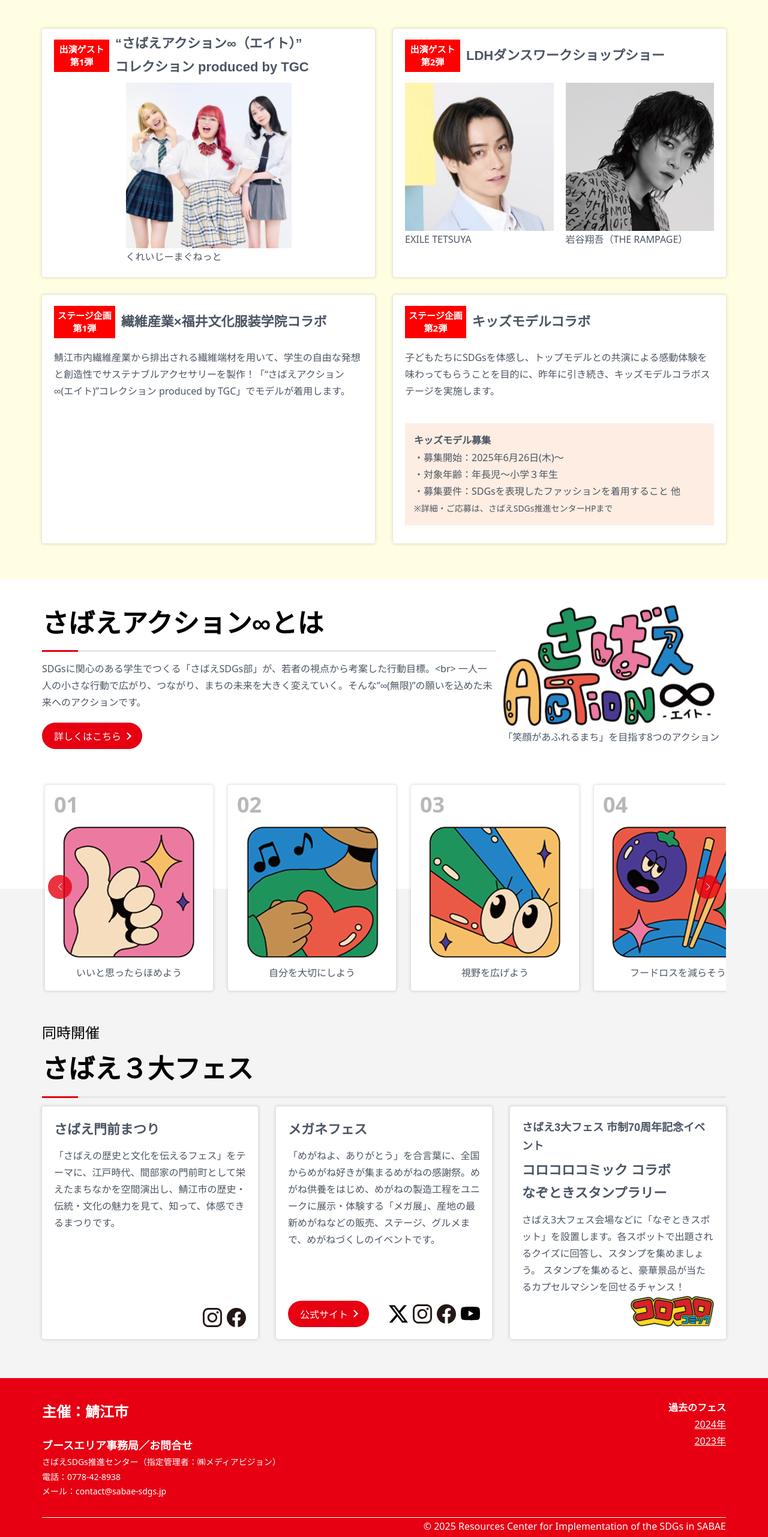
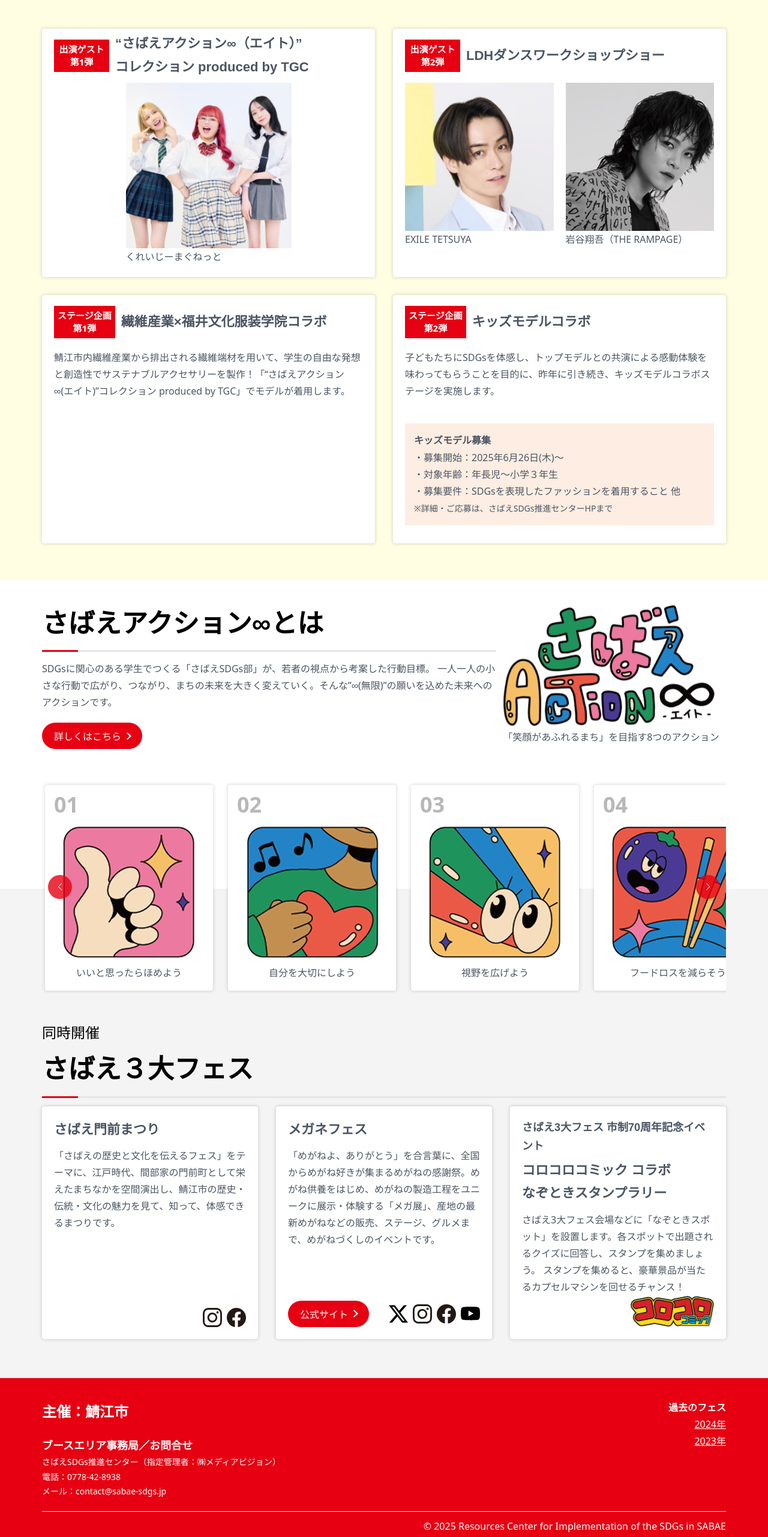
Before and after one commit to Ktjm-555/sabae-event-lp, a React (Vite) app in the folder sabae-event-lp/: page / in a window 1280 px wide. Shown: the part 1972-4535 px from the top of the page at 60% size. Built offline with nearby package versions, Linux system fonts and the light colour scheme; a web font is replaced by a local one.

Commit message:
カードタイトルラベル、コピーライトの修正、不要な改行タグ削除

```diff
--- a/sabae-event-lp/src/components/CardTitle.tsx
+++ b/sabae-event-lp/src/components/CardTitle.tsx
@@ -57,7 +57,8 @@
 `;
 
 const P_TitleLabel = styled.p`
-	background-color: red;
+	/* TODO：赤色定義する */
+	background-color: #e60012;
 	color: #fff;
 	padding: 6px;
 	font-size: 15px;
--- a/sabae-event-lp/src/components/Footer.tsx
+++ b/sabae-event-lp/src/components/Footer.tsx
@@ -147,7 +147,8 @@
 const DIV_Copyright = styled.div`
 	text-align: right;
 	border-top: 1px solid #fff;
-	margin-top: 30px;
+	margin-top: 20px;
+	padding-top: 10px;
 
 	@media (max-width: 900px) {
 		font-size: 14px;
--- a/sabae-event-lp/src/components/IntroduceContents.tsx
+++ b/sabae-event-lp/src/components/IntroduceContents.tsx
@@ -8,7 +8,7 @@
 			<SECTION_IntroduceContainer>
 				<Contents3
 					title="さばえアクション∞とは"
-					caption="SDGsに関心のある学生でつくる「さばえSDGs部」が、若者の視点から考案した行動目標。<br>
+					caption="SDGsに関心のある学生でつくる「さばえSDGs部」が、若者の視点から考案した行動目標。
 一人一人の小さな行動で広がり、つながり、まちの未来を大きく変えていく。そんな”∞(無限)”の願いを込めた未来へのアクションです。"
 					balloonList={[]}
 				/>
```
